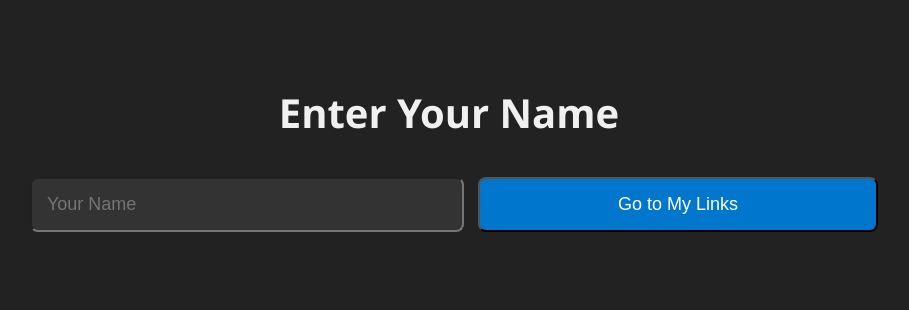
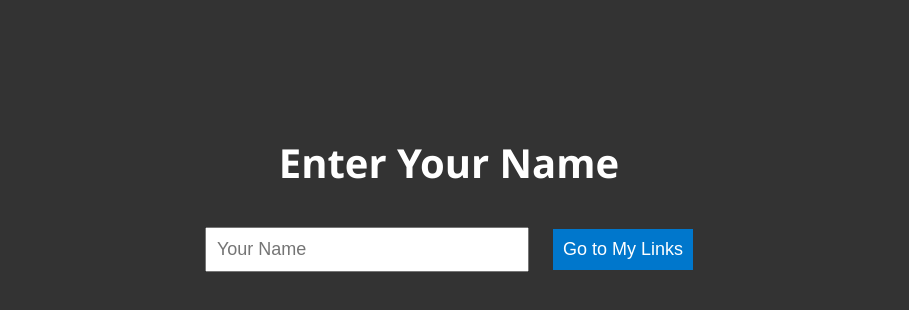
Before and after one commit to crsbo/my-links-app, a plain HTML site: page templates/index.html in a window 1280 px wide. Shown: the whole page, without its empty margins (191-1100 px from the left). Drawn offline with Linux system fonts and the light colour scheme.

Commit message:
Update index.html

```diff
--- a/templates/index.html
+++ b/templates/index.html
@@ -6,33 +6,27 @@
     <style>
         body {
             font-family: 'Segoe UI', sans-serif;
-            background: #222222;
+            background: #333;
             color: #fff;
             text-align: center;
-            padding: 50px;
+            padding: 100px 0;
         }
         h1 {
             font-size: 40px;
-            color: #f0f0f0;
         }
-        input[type="text"] {
-            padding: 15px;
+        input, button {
             font-size: 18px;
+            padding: 10px;
             margin: 10px;
-            border-radius: 8px;
-            width: 80%;
-            max-width: 400px;
-            background-color: #333;
-            color: #fff;
+        }
+        input {
+            width: 300px;
         }
         button {
-            padding: 15px;
-            font-size: 18px;
             background-color: #0077cc;
-            color: #fff;
-            border-radius: 8px;
-            width: 80%;
-            max-width: 400px;
+            color: white;
+            border: none;
+            cursor: pointer;
         }
         button:hover {
             background-color: #005fa3;
```
